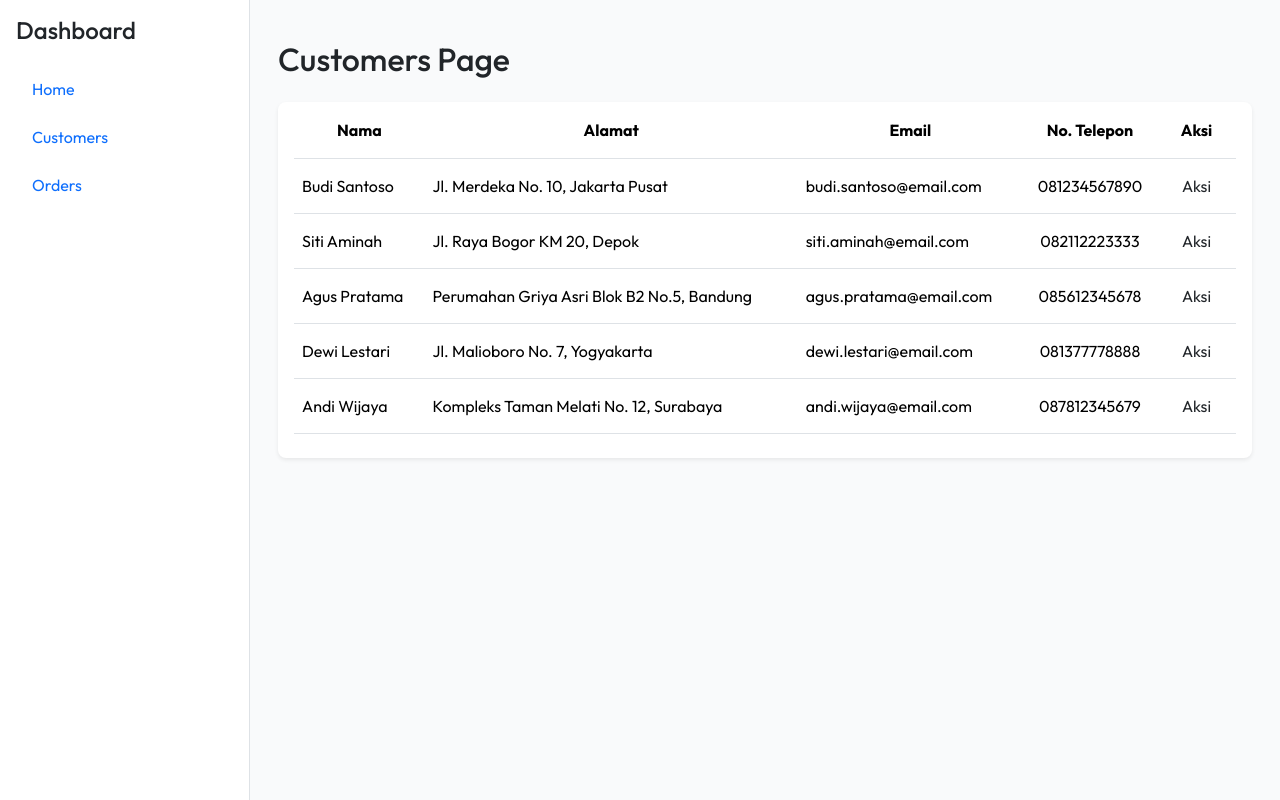
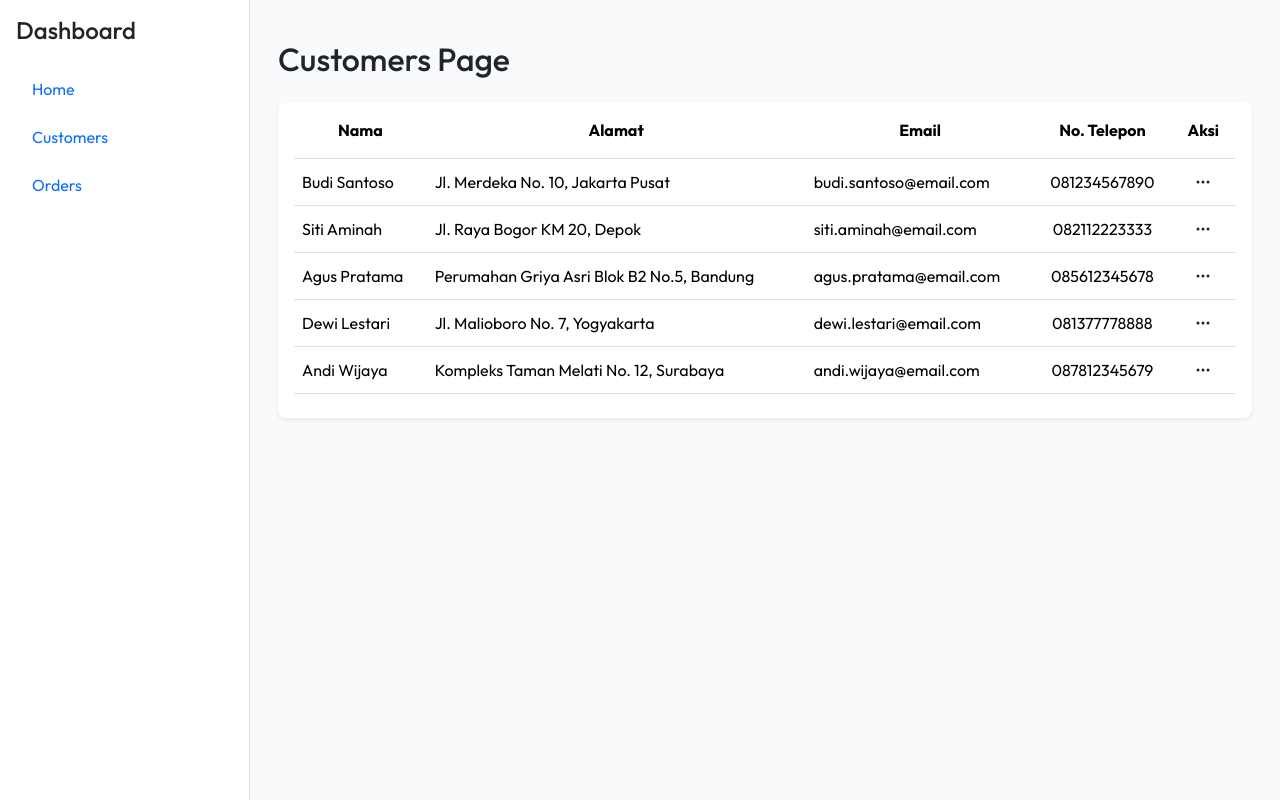
Before and after one commit to thoriqdharmawan/ocm, a React (Vite) app: page /customers in a window 1280 px wide. Built offline with nearby package versions, Linux system fonts and the light colour scheme.

Commit message:
add ThreeDotsIcon component and update Customers page to use it in Dropdown

```diff
--- a/src/components/Dropdown.tsx
+++ b/src/components/Dropdown.tsx
@@ -14,9 +14,9 @@ const Dropdown = (props: DropdownProps) => {
   const { items, label } = props;
 
   return (
-    <div className="dropdown">
+    <div className="dropdown d-flex justify-content-center align-items-center">
       <button
-        className="btn dropdown-toggle no-caret"
+        className="btn dropdown-toggle no-caret d-flex align-items-center"
         type="button"
         data-bs-toggle="dropdown"
         aria-expanded="false"
--- /dev/null
+++ b/src/components/icons/ThreeDotsIcon.tsx
@@ -0,0 +1,16 @@
+const ThreeDotsIcon = () => {
+  return (
+    <svg
+      xmlns="http://www.w3.org/2000/svg"
+      width="16"
+      height="16"
+      fill="currentColor"
+      className="bi bi-three-dots"
+      viewBox="0 0 16 16"
+    >
+      <path d="M3 9.5a1.5 1.5 0 1 1 0-3 1.5 1.5 0 0 1 0 3m5 0a1.5 1.5 0 1 1 0-3 1.5 1.5 0 0 1 0 3m5 0a1.5 1.5 0 1 1 0-3 1.5 1.5 0 0 1 0 3" />
+    </svg>
+  );
+};
+
+export default ThreeDotsIcon;
--- a/src/pages/Customers.tsx
+++ b/src/pages/Customers.tsx
@@ -1,4 +1,5 @@
 import Dropdown from "../components/Dropdown";
+import ThreeDotsIcon from "../components/icons/ThreeDotsIcon";
 import Table, { Column } from "../components/Table";
 import { customersData } from "../datas/customers";
 import { Customer } from "../models/customers";
@@ -35,7 +36,7 @@ const Customers = () => {
     {
       id: "action",
       label: "Aksi",
-      cell: () => <Dropdown items={dropdownItems} label="Aksi" />,
+      cell: () => <Dropdown items={dropdownItems} label={<ThreeDotsIcon />} />,
       className: "text-center",
     },
   ];
```
